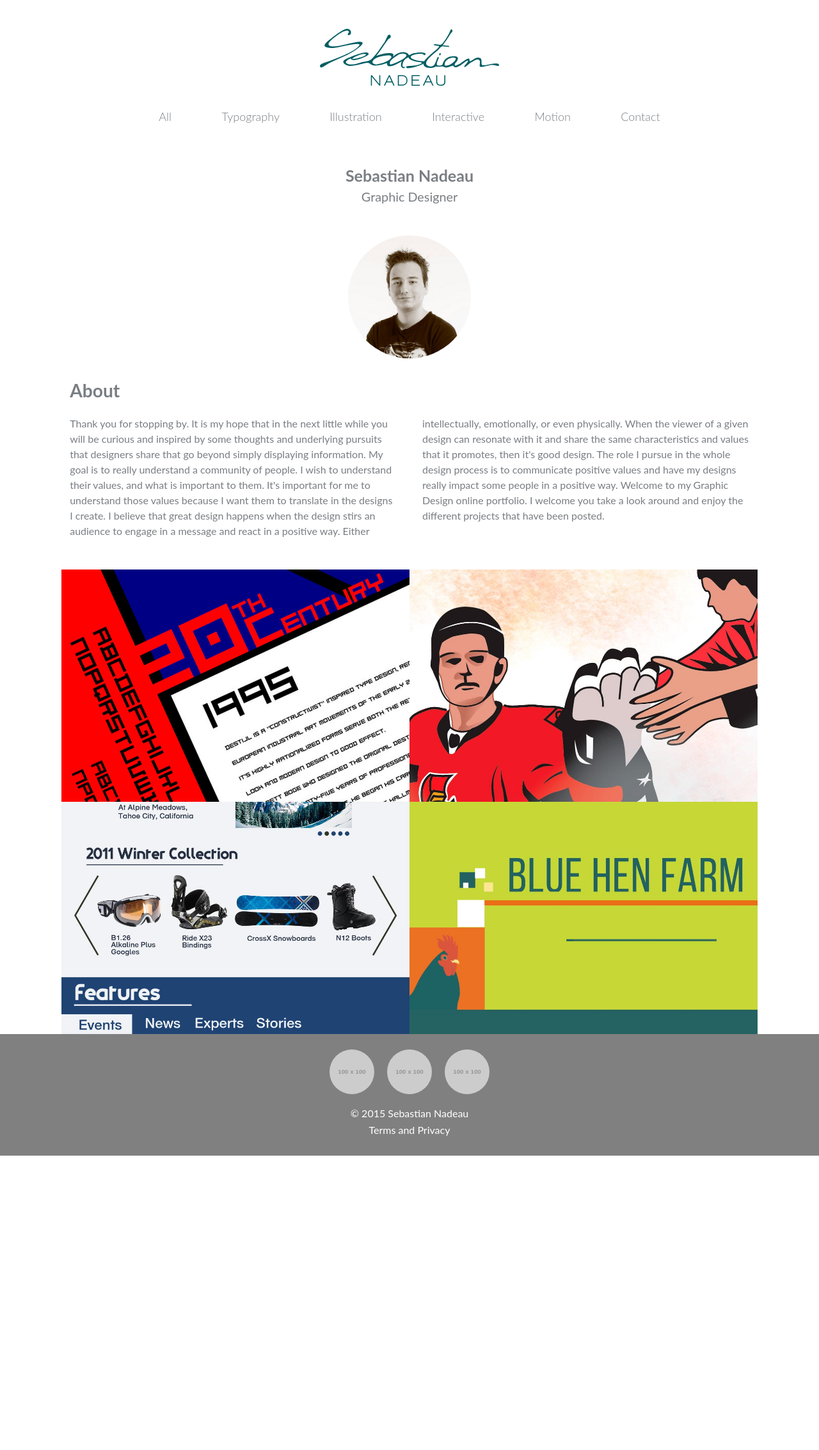
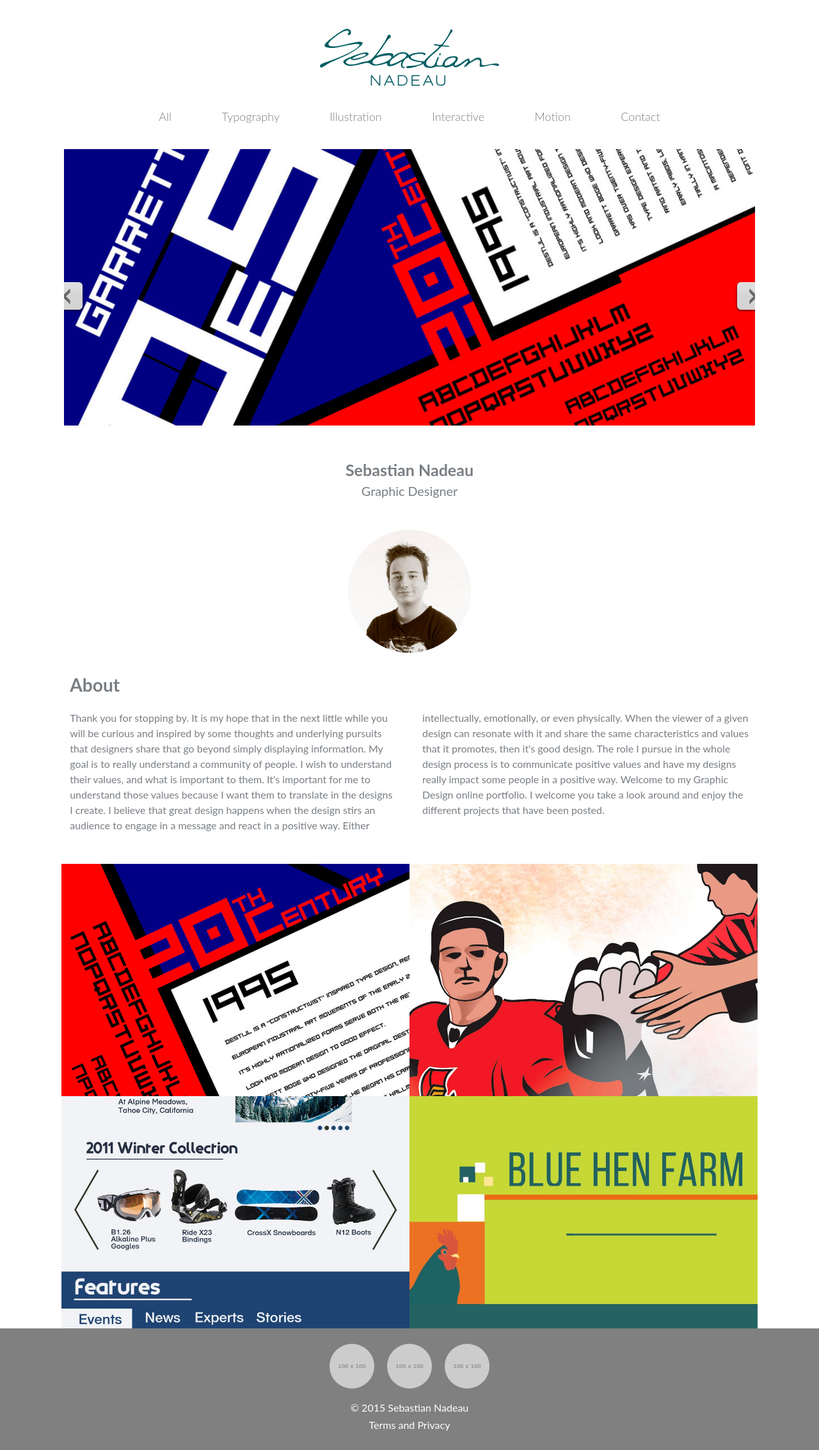
Before and after one commit to sebastiann88/personal-online-portfolio, a Jekyll site: the page built from index.html, in a window 1280 px wide. Shown: the whole page at 64% size. Built offline with Jekyll 4.4.1, drawn with Linux system fonts in a browser that asks for light colours; nearby versions of some CDN libraries; before the commit the page ends 1806 px from its top, so only the background shows below that.

Commit message:
feat(all): create a carousel slideshow on home page

```diff
--- a/_layouts/default.html
+++ b/_layouts/default.html
@@ -11,12 +11,13 @@
     <link rel="stylesheet" href="{{site.baseurl}}/css/grids.css">
     <link rel="stylesheet" href="{{site.baseurl}}/css/main.css">
 </head>
+
 <body>
-    <div class="main-wrapper">
 
     <!--
         HEADER
     -->
+    <div class="main-wrapper">
         <header class="main-header">
             <h1 class="main-logo">
                 <a href="{{site.baseurl}}/">
--- a/index.html
+++ b/index.html
@@ -1,6 +1,30 @@
 ---
 layout: default
 ---
+
+<!--
+    CAROUSEL
+-->
+
+<div class="flexslider push-bottom-double">
+  <ul class="slides">
+    <li>
+        <img src="{{site.baseurl}}/images/banner-typography.jpg" alt="typography">
+    </li>
+
+    <li>
+        <img src="{{site.baseurl}}/images/banner-illustration.jpg" alt="illustration">
+    </li>
+
+    <li>
+        <img src="{{site.baseurl}}/images/banner-interactive.jpg" alt="interactive">
+    </li>
+
+    <li>
+        <img src="{{site.baseurl}}/images/banner-motion.jpg" alt="motion">
+    </li>
+  </ul>
+</div>
 
 {% include about.html %}
 
--- a/js/carousel.js
+++ b/js/carousel.js
@@ -0,0 +1,13 @@
+$(window).load(function() {
+    $('.flexslider').flexslider({
+            animation: "slide",
+            controlsContainer: ".flex-container",
+            slideshow: true,
+            slideshowSpeed: 5000,
+            animationDuration: 600,
+            directionNav: true,
+            controlNav: true,
+            animationLoop: true,
+            pauseOnAction: true,
+    });
+});
```
Also changed, not shown: images/banner-motion.jpg, js/carousel/theme/bg_control_nav.png (added), js/carousel/theme/bg_direction_nav.png (added).
